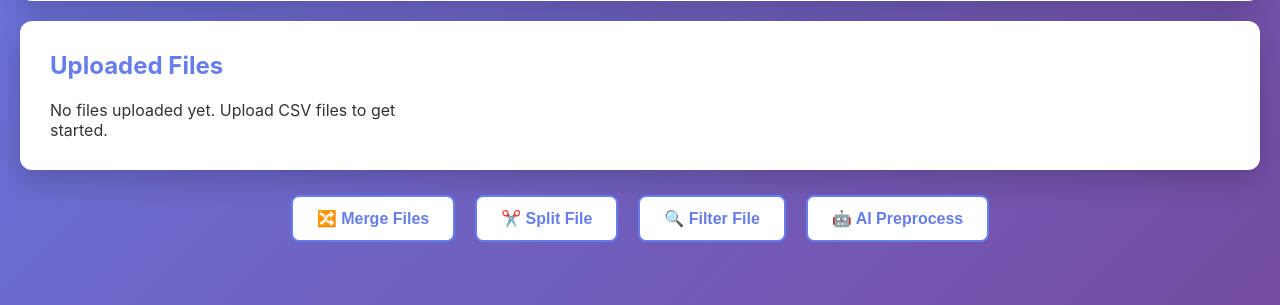
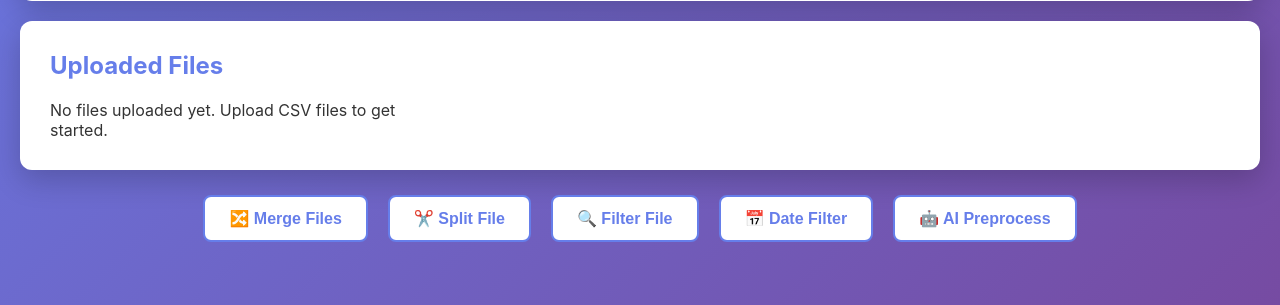
Before and after one commit to anmol26rajput/csv-editor, a Django app: page / in a window 1280 px wide. Shown: the part 495-800 px from the top of the page. Run offline with Django 4.2, Linux system fonts and the light colour scheme; data that the repository does not hold is empty.

Commit message:
date removal filter

```diff
--- a/editor/views.py
+++ b/editor/views.py
@@ -306,6 +306,53 @@ def filter_file(request, file_id):
                 filtered_df = filtered_df[filtered_df[column].notna()]
             elif operator == 'is_null':
                 filtered_df = filtered_df[filtered_df[column].isna()]
+            elif operator == 'date_equals':
+                # Convert column to datetime and compare
+                try:
+                    filtered_df[column] = pd.to_datetime(filtered_df[column], errors='coerce')
+                    filter_date = pd.to_datetime(value, errors='coerce')
+                    if pd.notna(filter_date):
+                        filtered_df = filtered_df[filtered_df[column].dt.date == filter_date.date()]
+                    else:
+                        continue
+                except:
+                    continue
+            elif operator == 'date_before':
+                try:
+                    filtered_df[column] = pd.to_datetime(filtered_df[column], errors='coerce')
+                    filter_date = pd.to_datetime(value, errors='coerce')
+                    if pd.notna(filter_date):
+                        filtered_df = filtered_df[filtered_df[column] < filter_date]
+                    else:
+                        continue
+                except:
+                    continue
+            elif operator == 'date_after':
+                try:
+                    filtered_df[column] = pd.to_datetime(filtered_df[column], errors='coerce')
+                    filter_date = pd.to_datetime(value, errors='coerce')
+                    if pd.notna(filter_date):
+                        filtered_df = filtered_df[filtered_df[column] > filter_date]
+                    else:
+                        continue
+                except:
+                    continue
+            elif operator == 'date_remove':
+                # Remove rows matching the specific date
+                try:
+                    filtered_df[column] = pd.to_datetime(filtered_df[column], errors='coerce')
+                    filter_date = pd.to_datetime(value, errors='coerce')
+                    if pd.notna(filter_date):
+                        # Remove rows where date matches (keep others)
+                        filtered_df = filtered_df[
+                            (filtered_df[column].dt.date != filter_date.date()) |
+                            (filtered_df[column].isna())
+                        ]
+                    else:
+                        continue
+                except Exception as e:
+                    # If date parsing fails, skip this filter
+                    continue
 
         # Save filtered file using ContentFile
         output_buffer = filtered_df.to_csv(index=False)
--- a/static/js/main.js
+++ b/static/js/main.js
@@ -35,6 +35,16 @@ document.addEventListener('DOMContentLoaded', function() {
             input.placeholder = 'e.g., category';
         }
     });
+
+    // Date filter file select change
+    const dateFilterFileSelect = document.getElementById('dateFilterFileSelect');
+    if (dateFilterFileSelect) {
+        dateFilterFileSelect.addEventListener('change', function() {
+            if (this.value) {
+                loadDateFilterColumns(parseInt(this.value));
+            }
+        });
+    }
 });
 
 // File Upload
@@ -138,7 +148,7 @@ function formatFileSize(bytes) {
 }
 
 function updateFileSelects() {
-    const selects = ['splitFileSelect', 'filterFileSelect', 'aiFileSelect'];
+    const selects = ['splitFileSelect', 'filterFileSelect', 'aiFileSelect', 'dateFilterFileSelect'];
     selects.forEach(selectId => {
         const select = document.getElementById(selectId);
         if (select) {
@@ -451,13 +461,17 @@ function addFilterCondition() {
         <select class="filter-column form-control" onchange="updateFilterColumns(this)">
             ${columnOptions}
         </select>
-        <select class="filter-operator form-control">
+        <select class="filter-operator form-control" onchange="updateFilterInputType(this)">
             <option value="equals">Equals</option>
             <option value="contains">Contains</option>
             <option value="greater">Greater Than</option>
             <option value="less">Less Than</option>
             <option value="not_null">Not Null</option>
             <option value="is_null">Is Null</option>
+            <option value="date_equals">Date Equals</option>
+            <option value="date_before">Date Before</option>
+            <option value="date_after">Date After</option>
+            <option value="date_remove">Remove Date</option>
         </select>
         <input type="text" class="filter-value form-control" placeholder="Value">
         <button class="btn btn-danger" onclick="removeFilterCondition(this)">Remove</button>
@@ -468,6 +482,26 @@ function addFilterCondition() {
 
 function removeFilterCondition(button) {
     button.parentElement.remove();
+}
+
+function updateFilterInputType(select) {
+    const valueInput = select.parentElement.querySelector('.filter-value');
+    const operator = select.value;
+
+    if (operator.startsWith('date_')) {
+        valueInput.type = 'date';
+        if (operator === 'date_remove') {
+            valueInput.placeholder = 'Select date to remove';
+        } else {
+            valueInput.placeholder = 'Select date';
+        }
+    } else if (operator === 'not_null' || operator === 'is_null') {
+        valueInput.type = 'hidden';
+        valueInput.value = '';
+    } else {
+        valueInput.type = 'text';
+        valueInput.placeholder = 'Value';
+    }
 }
 
 function filterFile() {
@@ -516,6 +550,81 @@ function filterFile() {
     .catch(error => {
         console.error('Error:', error);
         alert('Error filtering file');
+    });
+}
+
+// Date Filter
+function showDateFilterSection() {
+    document.getElementById('dateFilterSection').style.display = 'block';
+    document.getElementById('dateFilterSection').scrollIntoView({ behavior: 'smooth' });
+
+    const fileSelect = document.getElementById('dateFilterFileSelect');
+    if (fileSelect.value) {
+        loadDateFilterColumns(parseInt(fileSelect.value));
+    }
+}
+
+function loadDateFilterColumns(fileId) {
+    fetch(`/api/files/${fileId}/`)
+        .then(response => response.json())
+        .then(data => {
+            const columnSelect = document.getElementById('dateFilterColumn');
+            columnSelect.innerHTML = '<option value="">Select date column</option>' +
+                data.columns.map(col => `<option value="${col}">${col}</option>`).join('');
+        })
+        .catch(error => {
+            console.error('Error:', error);
+        });
+}
+
+function applyDateFilter() {
+    const fileId = document.getElementById('dateFilterFileSelect').value;
+    const column = document.getElementById('dateFilterColumn').value;
+    const dateValue = document.getElementById('dateFilterValue').value;
+    const outputName = document.getElementById('dateFilterOutputName').value || 'date_filtered_file.csv';
+
+    if (!fileId || !column || !dateValue) {
+        alert('Please select file, date column, and date value');
+        return;
+    }
+
+    const resultDiv = document.getElementById('dateFilterResult');
+    resultDiv.innerHTML = '<div class="loading">Processing...</div>';
+
+    fetch(`/api/files/${fileId}/filter/`, {
+        method: 'POST',
+        headers: {
+            'Content-Type': 'application/json',
+        },
+        body: JSON.stringify({
+            filters: [{
+                column: column,
+                operator: 'date_remove',
+                value: dateValue
+            }],
+            output_name: outputName
+        })
+    })
+    .then(response => response.json())
+    .then(data => {
+        if (data.success) {
+            resultDiv.innerHTML = `
+                <div class="suggestion-item success">
+                    <strong>Date Filter Applied Successfully!</strong><br>
+                    File created: ${data.file.name}<br>
+                    Original rows: ${data.original_rows}<br>
+                    Remaining rows: ${data.filtered_rows}<br>
+                    Removed: ${data.original_rows - data.filtered_rows} rows
+                </div>
+            `;
+            loadFiles();
+        } else {
+            resultDiv.innerHTML = `<div class="suggestion-item error">Error: ${data.error || 'Unknown error'}</div>`;
+        }
+    })
+    .catch(error => {
+        console.error('Error:', error);
+        resultDiv.innerHTML = '<div class="suggestion-item error">Error processing date filter</div>';
     });
 }
 
--- a/templates/editor/index.html
+++ b/templates/editor/index.html
@@ -111,13 +111,17 @@
                     <select class="filter-column form-control" onchange="updateFilterColumns(this)">
                         <option value="">Select column</option>
                     </select>
-                    <select class="filter-operator form-control">
+                    <select class="filter-operator form-control" onchange="updateFilterInputType(this)">
                         <option value="equals">Equals</option>
                         <option value="contains">Contains</option>
                         <option value="greater">Greater Than</option>
                         <option value="less">Less Than</option>
                         <option value="not_null">Not Null</option>
                         <option value="is_null">Is Null</option>
+                        <option value="date_equals">Date Equals</option>
+                        <option value="date_before">Date Before</option>
+                        <option value="date_after">Date After</option>
+                        <option value="date_remove">Remove Date</option>
                     </select>
                     <input type="text" class="filter-value form-control" placeholder="Value">
                     <button class="btn btn-danger" onclick="removeFilterCondition(this)">Remove</button>
@@ -129,6 +133,29 @@
                 <input type="text" id="filterOutputName" class="form-control" value="filtered_file.csv">
             </div>
             <button class="btn btn-primary" onclick="filterFile()">Apply Filter</button>
+        </section>
+
+        <!-- Date Filter Section -->
+        <section class="card" id="dateFilterSection" style="display: none;">
+            <h2>📅 Date Filter - Remove Entries by Date</h2>
+            <div class="form-group">
+                <label>Select file:</label>
+                <select id="dateFilterFileSelect" class="form-control"></select>
+            </div>
+            <div class="form-group">
+                <label>Select Date Column:</label>
+                <select id="dateFilterColumn" class="form-control"></select>
+            </div>
+            <div class="form-group">
+                <label>Select Date to Remove:</label>
+                <input type="date" id="dateFilterValue" class="form-control">
+            </div>
+            <div class="form-group">
+                <label>Output Name:</label>
+                <input type="text" id="dateFilterOutputName" class="form-control" value="date_filtered_file.csv">
+            </div>
+            <button class="btn btn-primary" onclick="applyDateFilter()">Remove Entries by Date</button>
+            <div id="dateFilterResult" style="margin-top: 15px;"></div>
         </section>
 
         <!-- AI Preprocess Section -->
@@ -154,6 +181,7 @@
             <button class="btn btn-action" onclick="showMergeSection()">🔀 Merge Files</button>
             <button class="btn btn-action" onclick="showSplitSection()">✂️ Split File</button>
             <button class="btn btn-action" onclick="showFilterSection()">🔍 Filter File</button>
+            <button class="btn btn-action" onclick="showDateFilterSection()">📅 Date Filter</button>
             <button class="btn btn-action" onclick="showAISection()">🤖 AI Preprocess</button>
         </div>
     </div>
```
